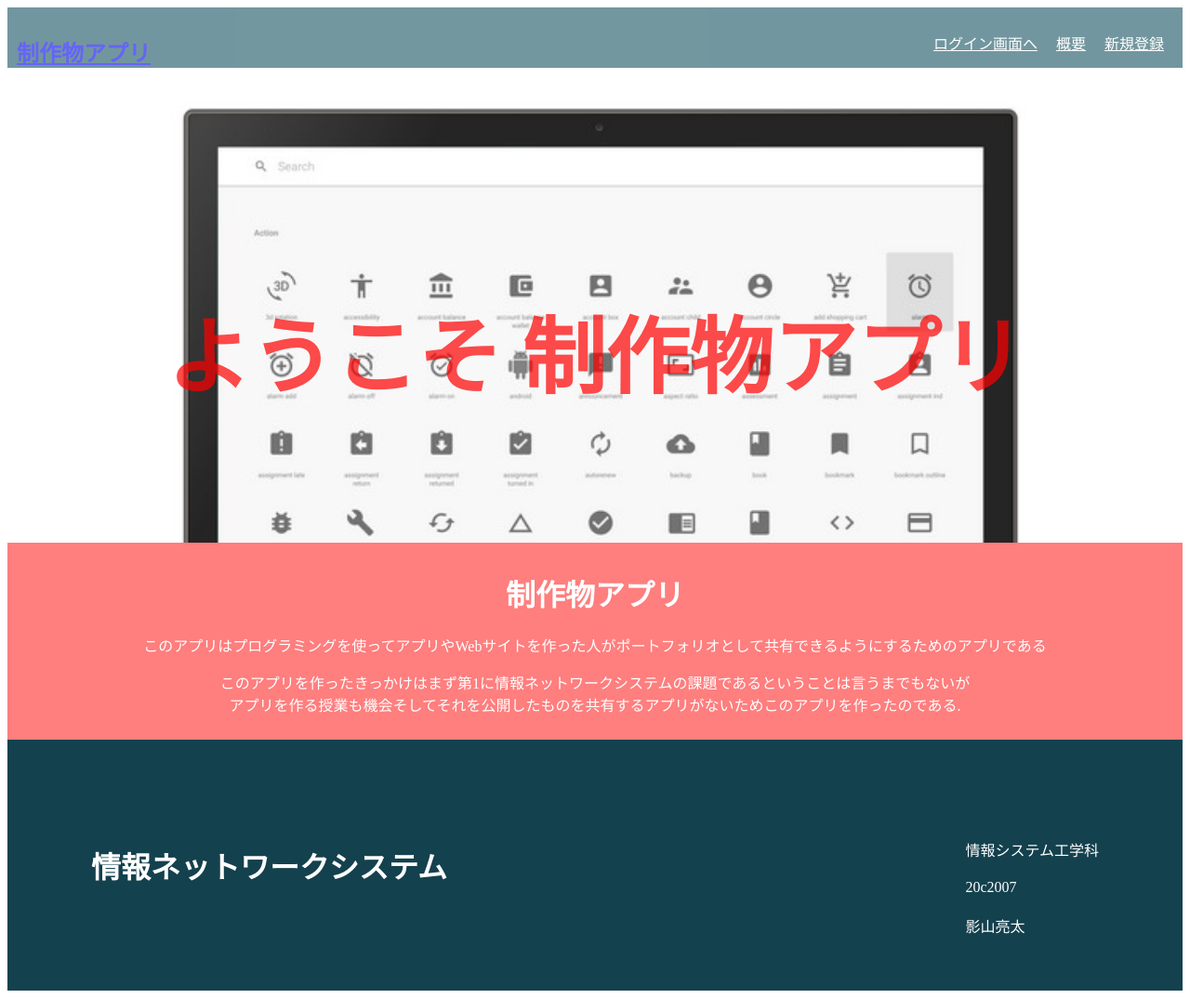
After one commit to Zastenchivyy-Smolensky/net-worksystems, a PHP site: page /about.html in a window 1280 px wide. The commit adds this page. Shown: the whole page at 93% size. Run offline with PHP 8.4, Linux system fonts and the light colour scheme.

Commit message:
finish index about.html

```diff
--- /dev/null
+++ b/about.html
@@ -0,0 +1,57 @@
+<!DOCTYPE html>
+<html lang="en">
+<head>
+    <meta charset="UTF-8">
+    <meta http-equiv="X-UA-Compatible" content="IE=edge">
+    <meta name="viewport" content="width=device-width, initial-scale=1.0">
+    <title>Document</title>
+    <link rel="stylesheet" href="index.css">
+</head>
+<body>
+    <header>
+        <div class="container">
+            <div class="header-right">
+                <p><a href="login.php">ログイン画面へ</a></p>
+                <p><a href="about.html">概要</a></p>
+                <p><a href="new.html">新規登録</a></p>
+            </div>
+            <div class="header-left">
+                <a href="index.html"><h2>制作物アプリ</h2></a>
+            </div>
+        </div>
+    </header>
+
+    <div class="container1">
+        <div class="main">
+
+            <h1>ようこそ 制作物アプリ</h1>
+        </div>
+    </div>
+
+    <div class="text">
+        <div class="text-container">
+            <h1>制作物アプリ</h1>
+            <p>このアプリはプログラミングを使ってアプリやWebサイトを作った人がポートフォリオとして共有できるようにするためのアプリである            <br><p>このアプリを作ったきっかけはまず第1に情報ネットワークシステムの課題であるということは言うまでもないが<br>
+                アプリを作る授業も機会そしてそれを公開したものを共有するアプリがないためこのアプリを作ったのである.
+            </p>
+        </div>
+    </div>
+
+    <footer>
+        <div class="footer-container">
+            <div class="left">
+                <h1>情報ネットワークシステム</h1>
+            </div>
+            <div class="right">
+                <ul>
+                    <li>情報システム工学科</li>
+                    <li>20c2007</li>
+                    <li>影山亮太</li>
+                </ul>
+            </div>
+
+        </div>
+    </footer>
+
+</body>
+</html>
--- a/index.css
+++ b/index.css
@@ -22,31 +22,41 @@ header{
     color: #fff;
 }
 .container1{
-    color: white;
-    background-image: url("istockphoto-1250084185-1024x1024.jpg");
+    color: red;
+    background-image: url("original.jpeg");
+    background-size: cover;
+    padding: 180px 0 80px 0;
 }
 .main{
     opacity: 0.7;
     text-align: center;
-    margin: 100px;
+
     font-size: 45px;
+}
+
+.text{
+    text-align: center;
+    background-color: red;
+    opacity: 0.5;
+    color: white;
+    padding-top: 10px;
+    padding-bottom: 10px;
 }
 footer{
     background-color: #14414e;
-    height: 350px;
     color: white;
+    padding: 90px;
+    height: 90px;
 }
 
 .left{
     float: left;
     font-size: 16px;
-    padding-top: 50px;
-    padding-left: 40px;
 }
+
+
 .right li{
-    float:left;
     list-style: none;
-    padding: 10px;
     padding-bottom:20px;
 }
 .right{
```
Also changed, not shown: original.jpeg (added).
